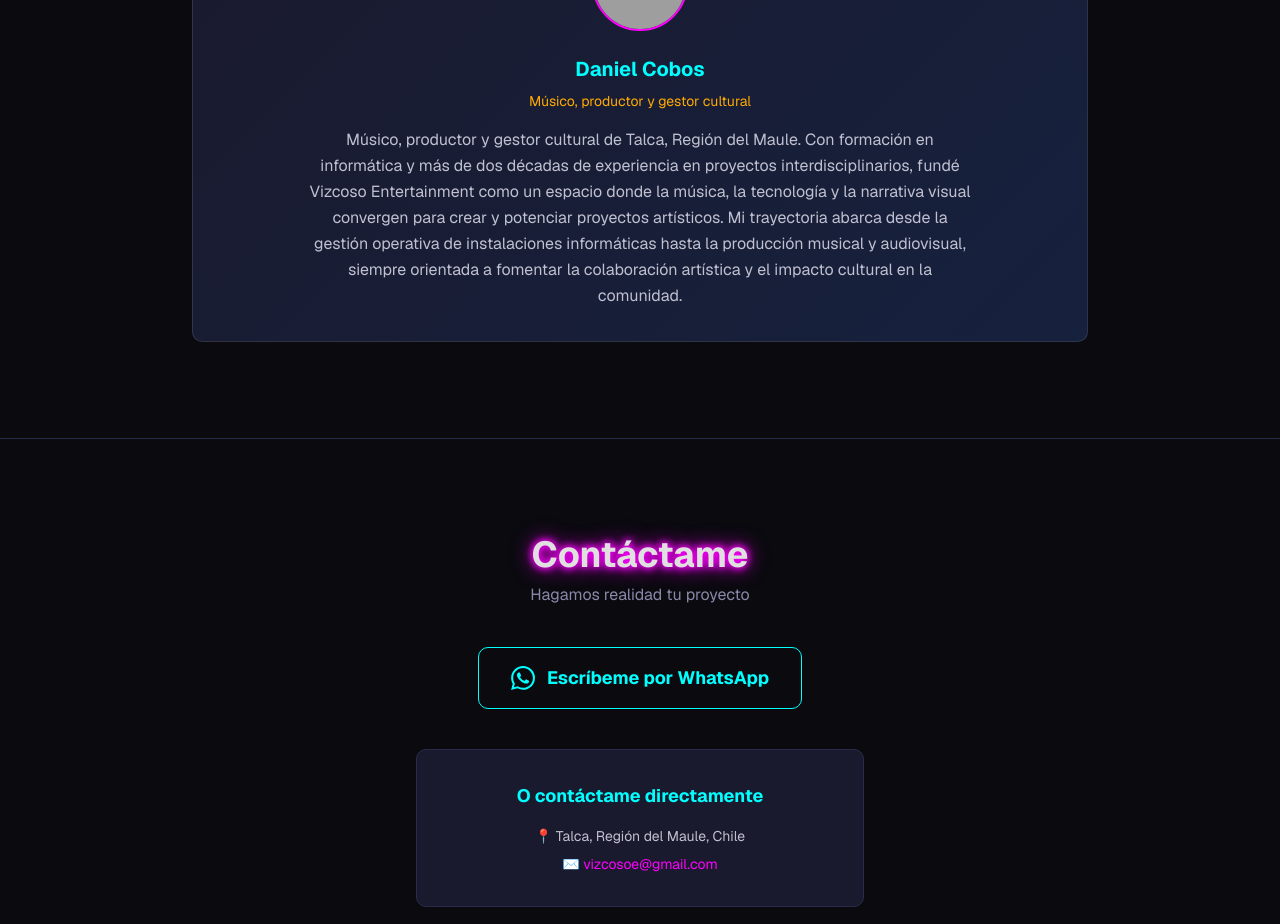
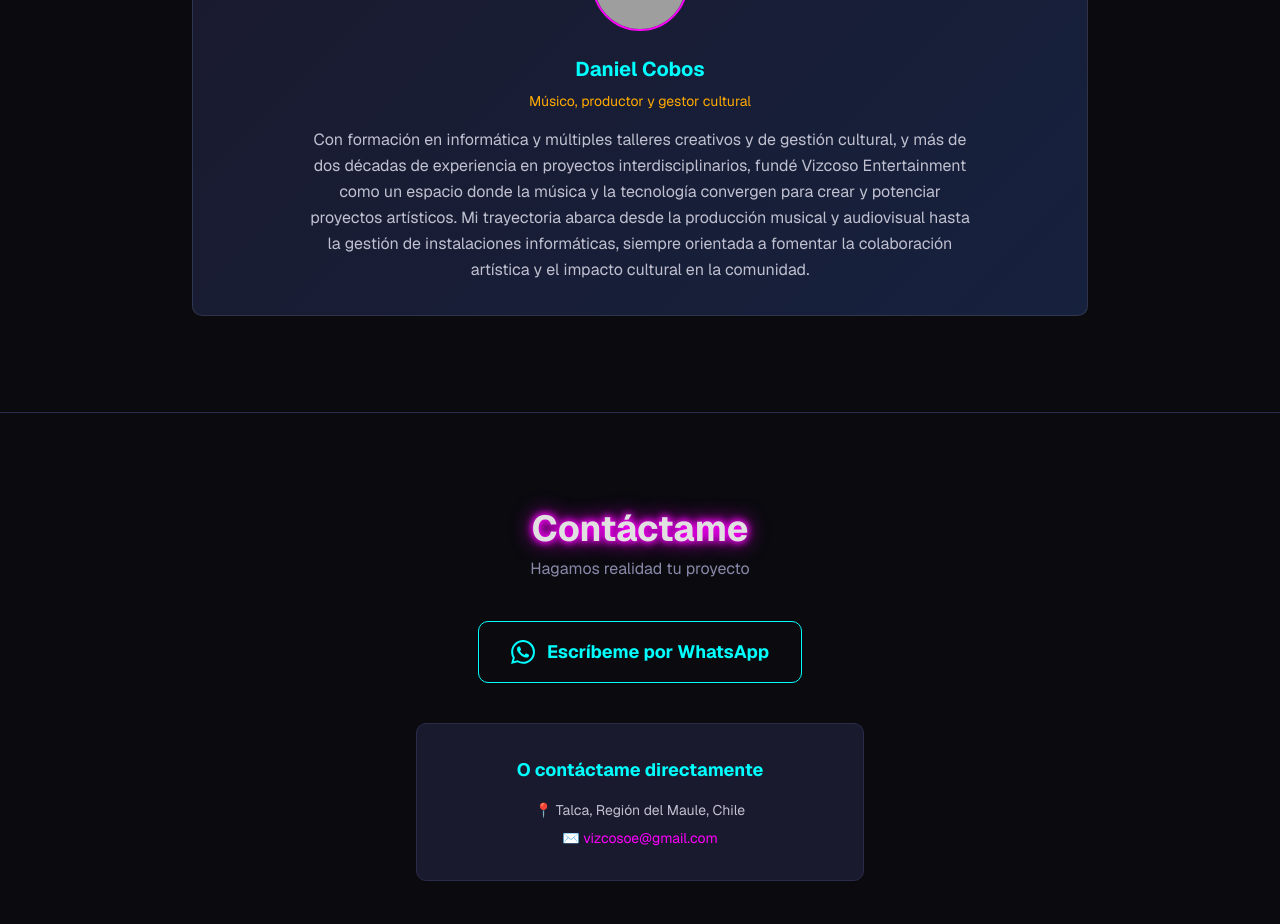
Before and after one commit to superdandi/vizcoso, a Next.js app: page /vizcoso/ in a window 1280 px wide. Shown: the part 7060-7984 px from the top of the page. Built offline with nearby package versions, Linux system fonts and the light colour scheme; grey boxes are pictures that could not be loaded.

Commit message:
SobreMi: bio final sin redundancia, sin origen, sin narrativa visual

```diff
--- a/src/components/SobreMi.tsx
+++ b/src/components/SobreMi.tsx
@@ -23,14 +23,14 @@ export default function SobreMi() {
             Músico, productor y gestor cultural
           </p>
           <p className="mx-auto max-w-2xl leading-relaxed text-[#c0c0d0]">
-            Músico, productor y gestor cultural de Talca, Región del Maule. Con
-            formación en informática y más de dos décadas de experiencia en
-            proyectos interdisciplinarios, fundé Vizcoso Entertainment como un
-            espacio donde la música, la tecnología y la narrativa visual
-            convergen para crear y potenciar proyectos artísticos. Mi trayectoria
-            abarca desde la gestión operativa de instalaciones informáticas hasta
-            la producción musical y audiovisual, siempre orientada a fomentar la
-            colaboración artística y el impacto cultural en la comunidad.
+            Con formación en informática y múltiples talleres creativos y de
+            gestión cultural, y más de dos décadas de experiencia en proyectos
+            interdisciplinarios, fundé Vizcoso Entertainment como un espacio
+            donde la música y la tecnología convergen para crear y potenciar
+            proyectos artísticos. Mi trayectoria abarca desde la producción
+            musical y audiovisual hasta la gestión de instalaciones informáticas,
+            siempre orientada a fomentar la colaboración artística y el impacto
+            cultural en la comunidad.
           </p>
         </div>
       </div>
```
